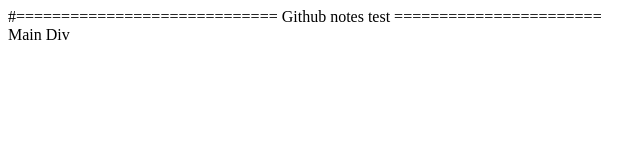
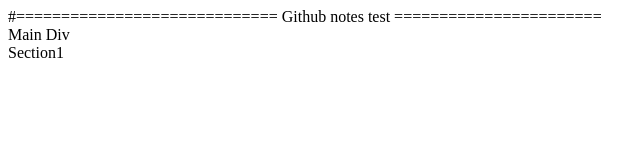
Before and after one commit to andrestroy/GithubNotes, a plain HTML site: page index.html in a window 1280 px wide. Shown: the full height of the page, 0-640 px from the left. Drawn offline with Linux system fonts and the light colour scheme.

Commit message:
commit second line
this is great!

```diff
--- a/index.html
+++ b/index.html
@@ -8,6 +8,7 @@
     <div id="mainPage">
         #============================= Github notes test =======================
     <div id="mainPage">Main Div
+        <div id="section">Section1</div>
     </div>
 </body>
 </html>
```
